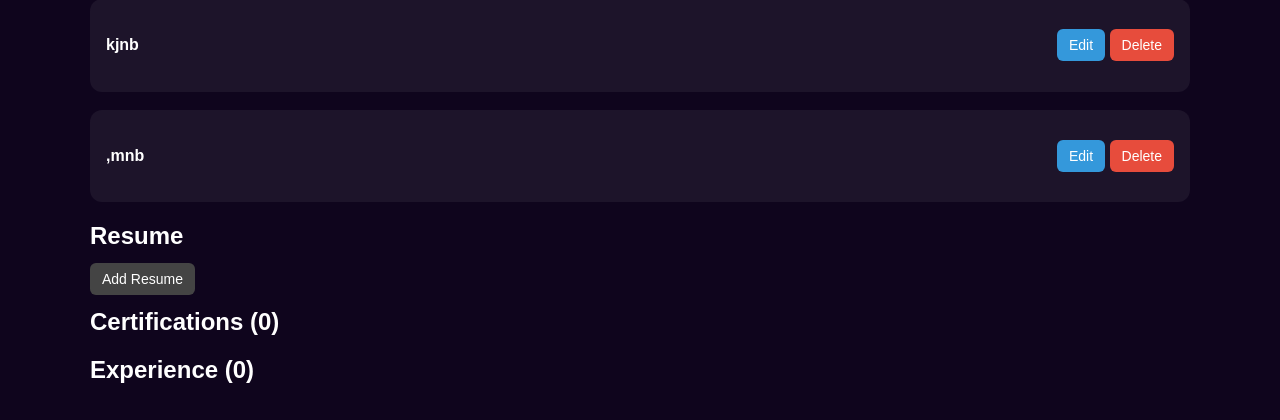
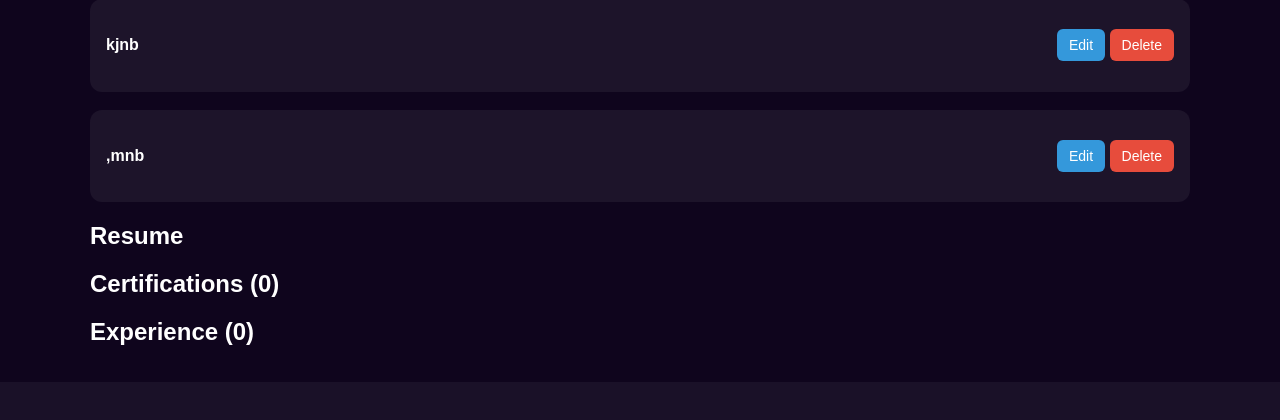
Before and after one commit to SauWagh/Portfolio, a Django app: page /dashboard/ in a window 1280 px wide. Shown: the part 1471-1891 px from the top of the page. After the commit the page ends 1816 px from the top, so only its background shows below. Run offline with Django 4.2, Linux system fonts and the light colour scheme; data comes from the database, SQL or seed files in the repository; data that the repository does not hold is empty.

Commit message:
Update dashboard.html

```diff
--- a/portfolio_app/templates/portfolio_app/dashboard.html
+++ b/portfolio_app/templates/portfolio_app/dashboard.html
@@ -194,8 +194,6 @@
         View Resume
     </a>
 </section>
-{% else %}
-<a href="{% url 'add_resume' %}" class="btn">Add Resume</a>
 {% endif %}
 
 <h2>Certifications ({{ cer|length }})</h2>
```
